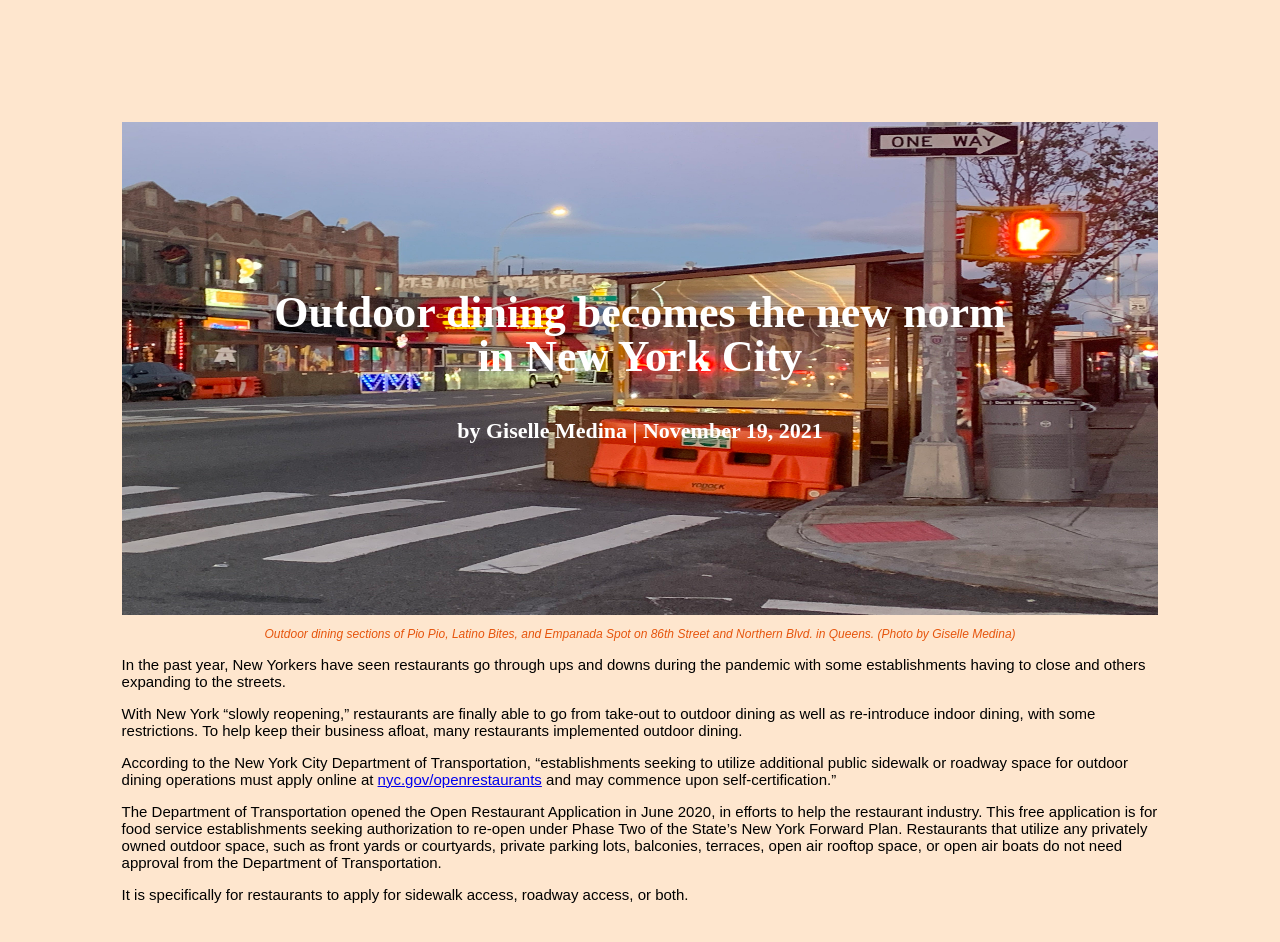
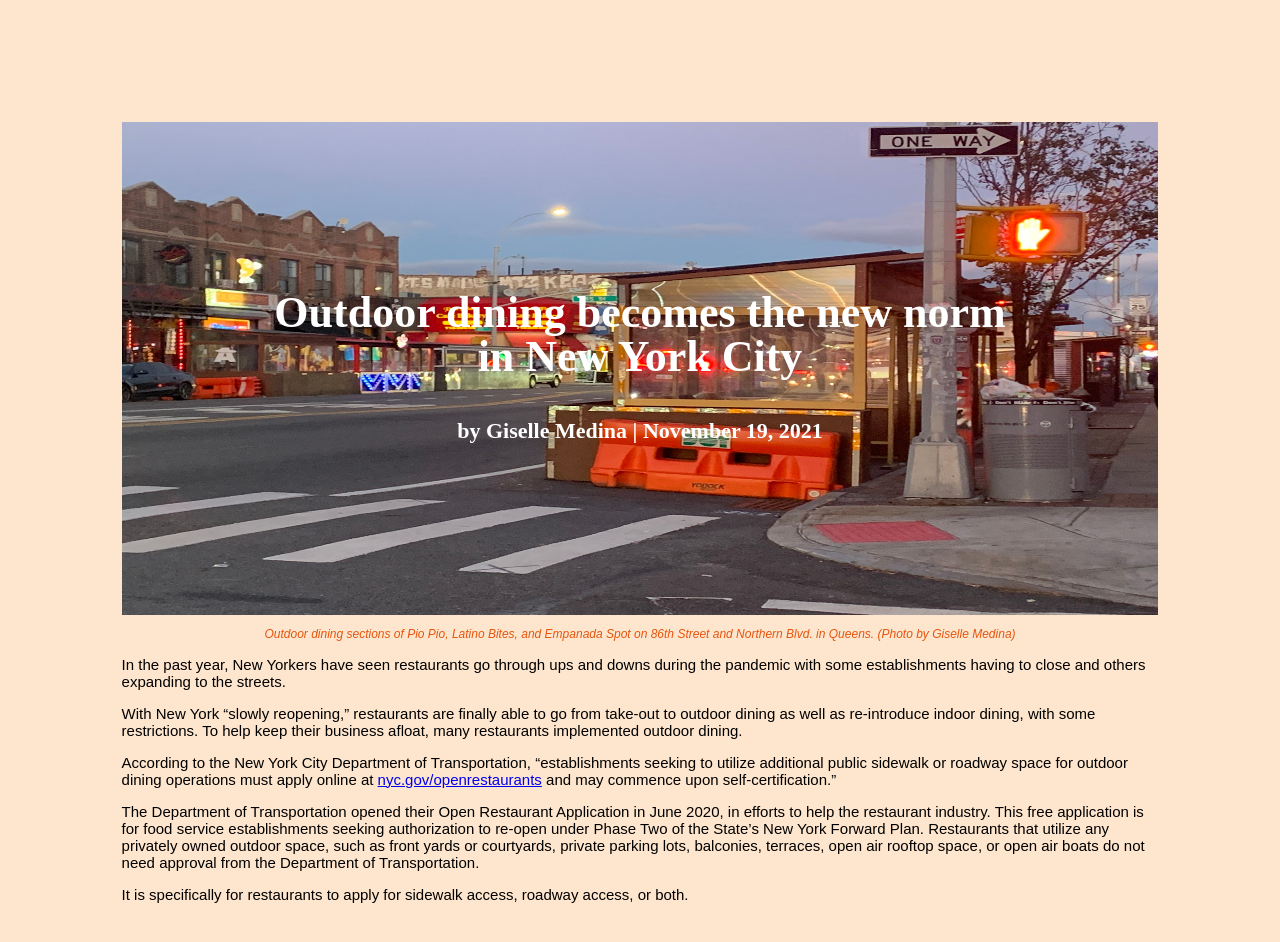
Before and after one commit to gisellemedina/outdoor-dining, a plain HTML site: page index.html in a window 1280 px wide. Shown: the top 942 px of the page. Drawn offline with Linux system fonts and the light colour scheme; grey boxes are pictures that could not be loaded.

Commit message:
Update index.html

```diff
--- a/index.html
+++ b/index.html
@@ -61,7 +61,7 @@
 
 				<p class="information-paragraph-4">
 
-					The Department of Transportation opened the Open Restaurant Application in June 2020, in efforts to help the restaurant industry. This free application is for food service establishments seeking authorization to re-open under Phase Two of the State’s New York Forward Plan. Restaurants that utilize any privately owned outdoor space, such as front yards or courtyards, private parking lots, balconies, terraces, open air rooftop space, or open air boats do not need approval from the Department of Transportation.
+					The Department of Transportation opened their Open Restaurant Application in June 2020, in efforts to help the restaurant industry. This free application is for food service establishments seeking authorization to re-open under Phase Two of the State’s New York Forward Plan. Restaurants that utilize any privately owned outdoor space, such as front yards or courtyards, private parking lots, balconies, terraces, open air rooftop space, or open air boats do not need approval from the Department of Transportation.
 
 				</p>
 
```
